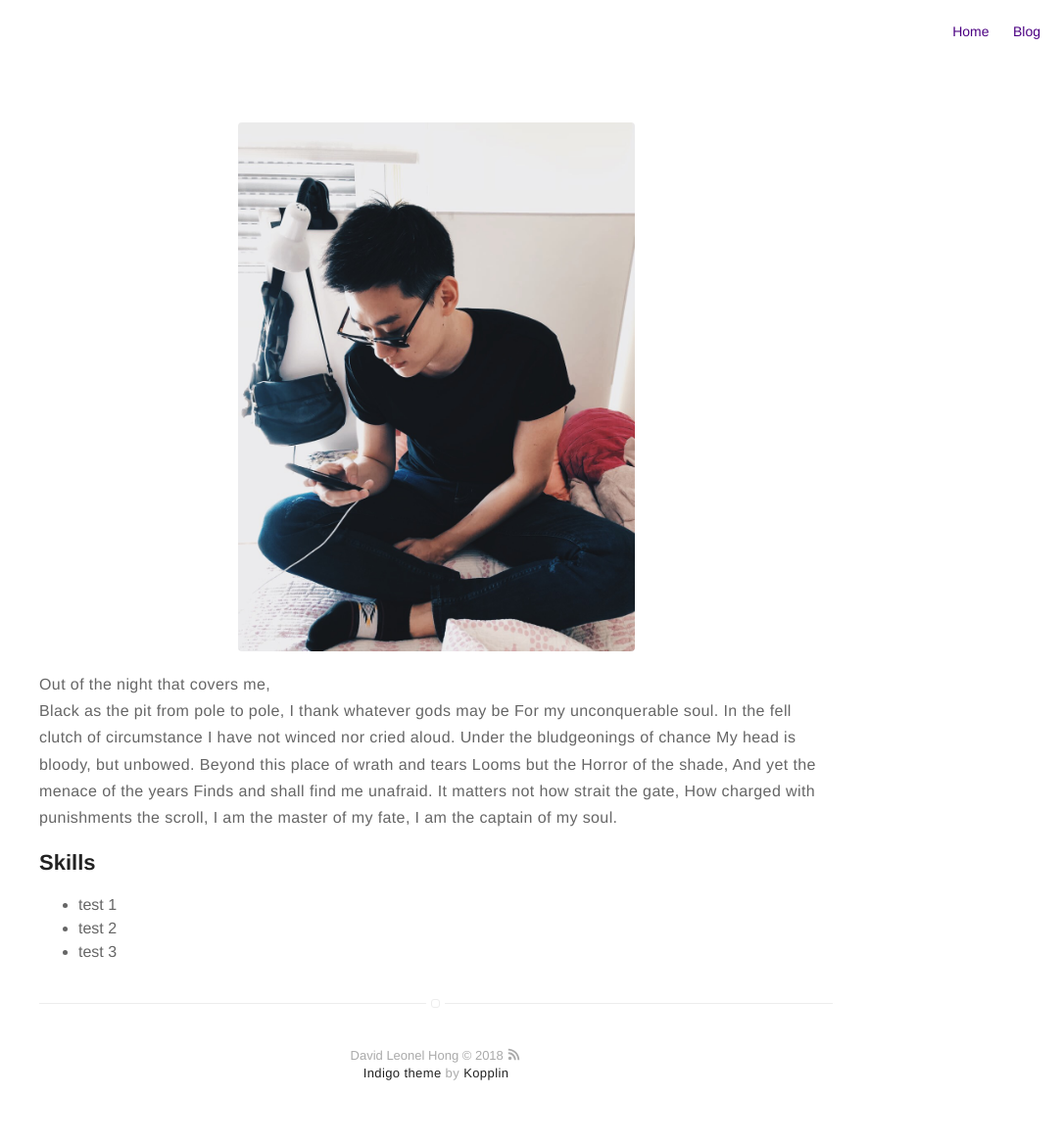
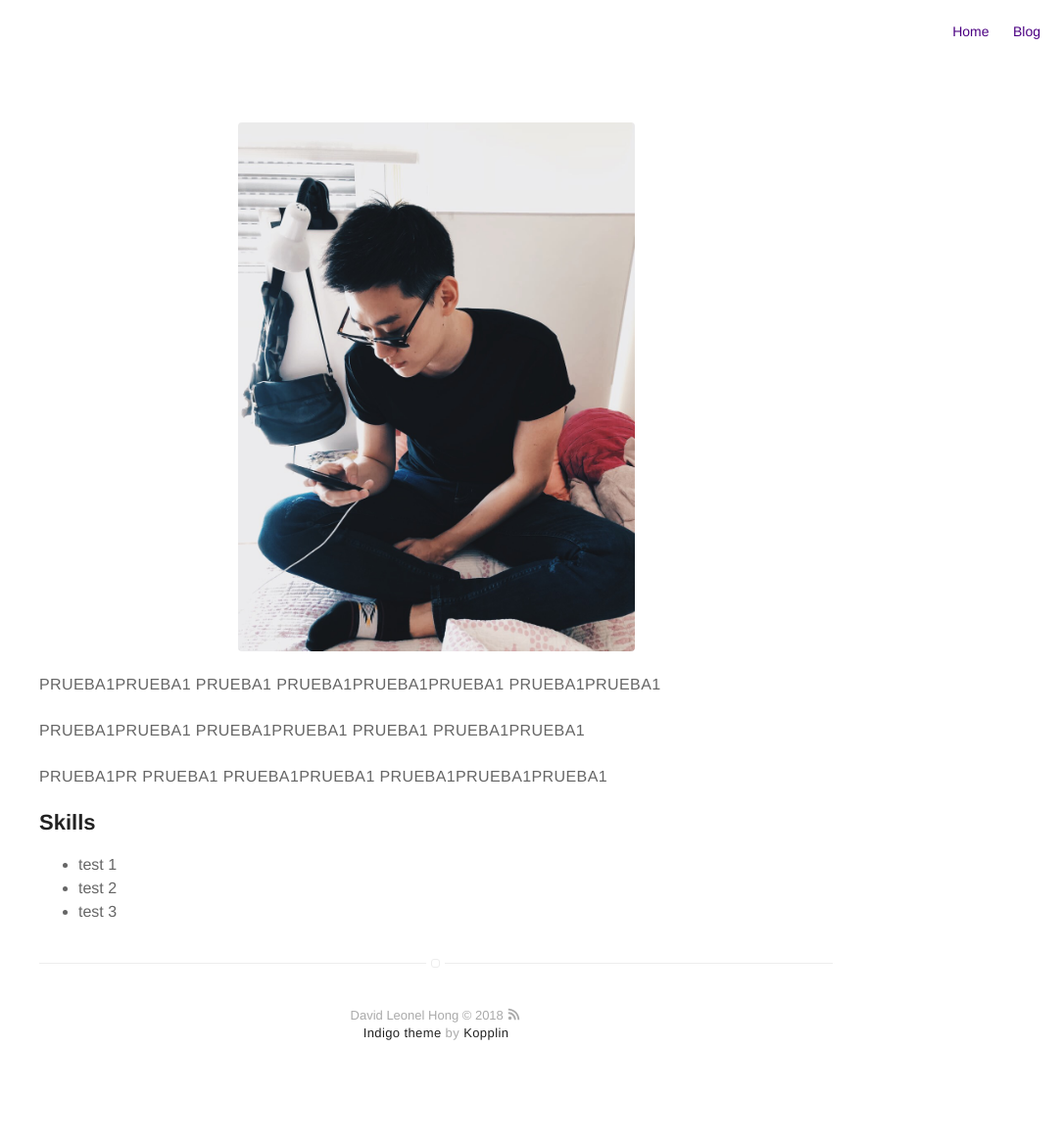
Before and after one commit to davidleonelhong/davidleonelhong.github.io, a Jekyll site: the page built from about.md, in a window 1280 px wide. Shown: the whole page at 98% size, without its empty margins (195-1280 px from the left). Built offline with Jekyll 4.4.1, drawn with Linux system fonts in a browser that asks for light colours; a script that is not in the unit is left out; after the commit the page ends 1126 px from its top, so only the background shows below that.

Commit message:
Update about.md

```diff
--- a/about.md
+++ b/about.md
@@ -5,22 +5,11 @@ mathjax: true
 ---
 ![Profile Image]({{ site.url }}/{{ site.picture }})
 
-Out of the night that covers me,
-Black as the pit from pole to pole,
-I thank whatever gods may be
-For my unconquerable soul.
-In the fell clutch of circumstance
-I have not winced nor cried aloud.
-Under the bludgeonings of chance
-My head is bloody, but unbowed.
-Beyond this place of wrath and tears
-Looms but the Horror of the shade,
-And yet the menace of the years
-Finds and shall find me unafraid.
-It matters not how strait the gate,
-How charged with punishments the scroll,
-I am the master of my fate,
-I am the captain of my soul.
+PRUEBA1PRUEBA1 PRUEBA1 PRUEBA1PRUEBA1PRUEBA1 PRUEBA1PRUEBA1
+
+PRUEBA1PRUEBA1 PRUEBA1PRUEBA1 PRUEBA1 PRUEBA1PRUEBA1
+
+PRUEBA1PR PRUEBA1 PRUEBA1PRUEBA1 PRUEBA1PRUEBA1PRUEBA1
 
 ## Skills
 
```
